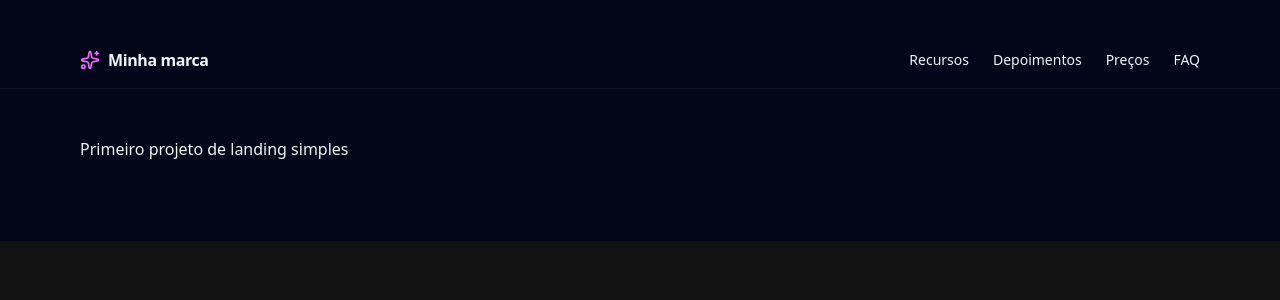
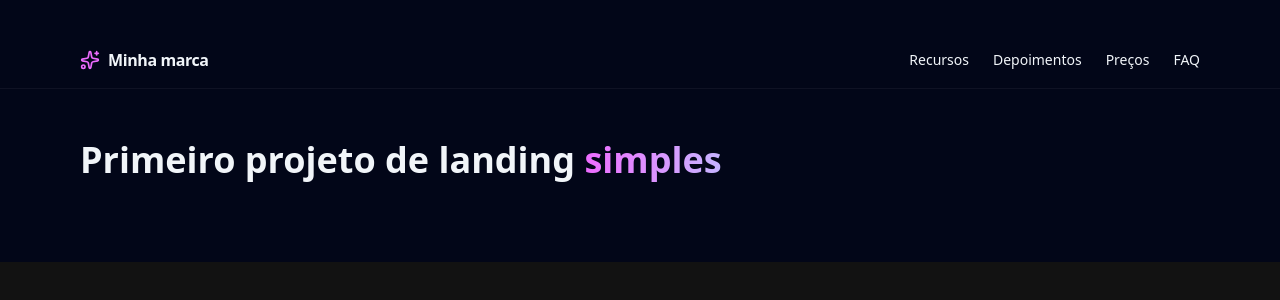
Before and after one commit to Gioomoraes/projeto-site, a React (Vite) app: page / in a window 1280 px wide. Shown: the top 300 px of the page. Built offline with nearby package versions, Linux system fonts and the light colour scheme.

Commit message:
feat(hero): add gradient highlight and entrance animation to hero title

```diff
--- a/src/App.jsx
+++ b/src/App.jsx
@@ -88,7 +88,17 @@ function App() {
       </header>
       <section className="relative overflow-hidden">
         <div className="mx-auto max-w-6xl px-4 py-20 relative">
-          <motion.h1>Primeiro projeto de landing simples</motion.h1>
+          <motion.h1
+            initial={{ opacity: 0, y: 20 }}
+            animate={{ opacity: 1, y: 0 }}
+            transition={{ duration: 1 }}
+            className="text-4xl font-extrabold leading-tight max-w-3xl"
+          >
+            Primeiro projeto de landing{" "}
+            <span className="bg-clip-text text-transparent bg-gradient-to-r from-fuchsia-400 to-violet-300">
+              simples
+            </span>
+          </motion.h1>
         </div>
       </section>
     </div>
```
